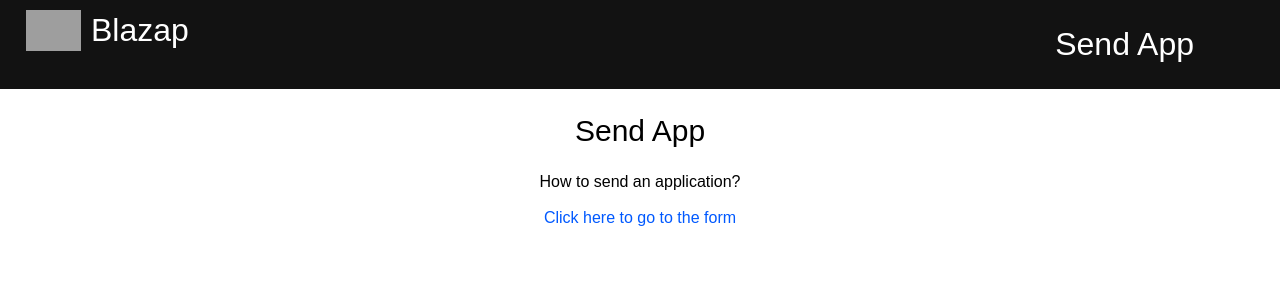
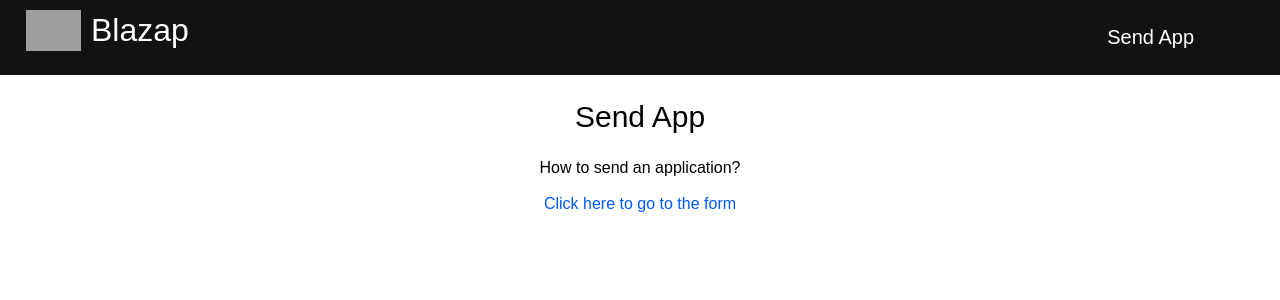
Before and after one commit to blazap/blazap, a React (Create React App) app: page /send in a window 1280 px wide. Shown: the top 300 px of the page. Built offline with nearby package versions, Linux system fonts and the light colour scheme; no server answers; grey boxes are pictures that could not be loaded.

Commit message:
Changed variables

```diff
--- a/src/components/Header.css
+++ b/src/components/Header.css
@@ -34,7 +34,7 @@
     margin-right: 20px;
 }
 
-.share {
+.send {
     font-size: 20px;
 }
 
--- a/src/components/Main.css
+++ b/src/components/Main.css
@@ -48,7 +48,7 @@ button {
     cursor: pointer;
 }
 
-.send {
+.share {
     color: #0059ff;
     text-decoration: none;
 }
```
